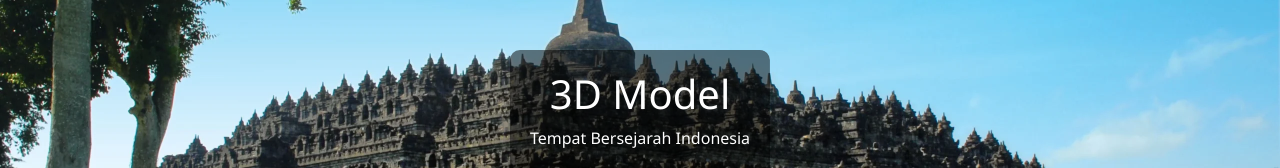
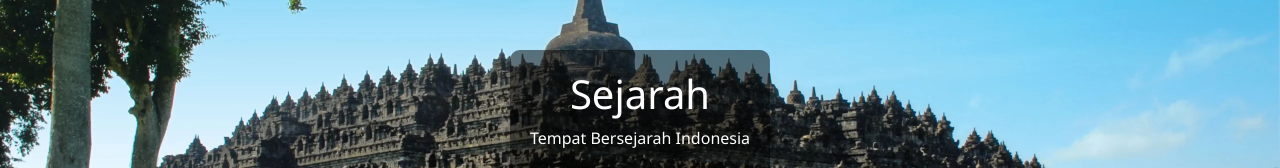
Before and after one commit to rfkyrhmnz/mainpage, a plain HTML site: page PP_mainpage/index.html in a window 1280 px wide. Shown: the part 284-452 px from the top of the page. Drawn offline with nearby package versions, Linux system fonts and the light colour scheme.

Commit message:
Update index.html

```diff
--- a/PP_mainpage/index.html
+++ b/PP_mainpage/index.html
@@ -106,7 +106,7 @@
   <section class="tm-banner">
     <img src="img/backban4.webp" alt="Banner">
     <div class="tm-banner-inner">
-      <h1>3D Model</h1>
+      <h1>Sejarah </h1>
       <p>Tempat Bersejarah Indonesia</p>
       <a href="#historic-sites" class="tm-banner-link">Jelajahi</a>
     </div>
```
